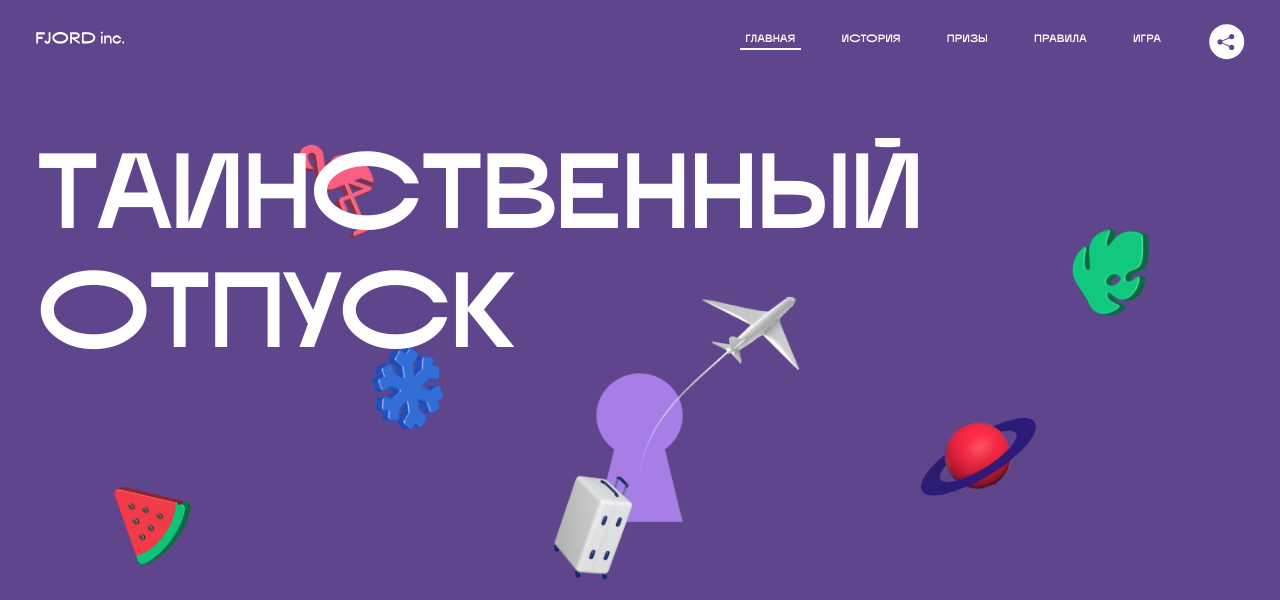
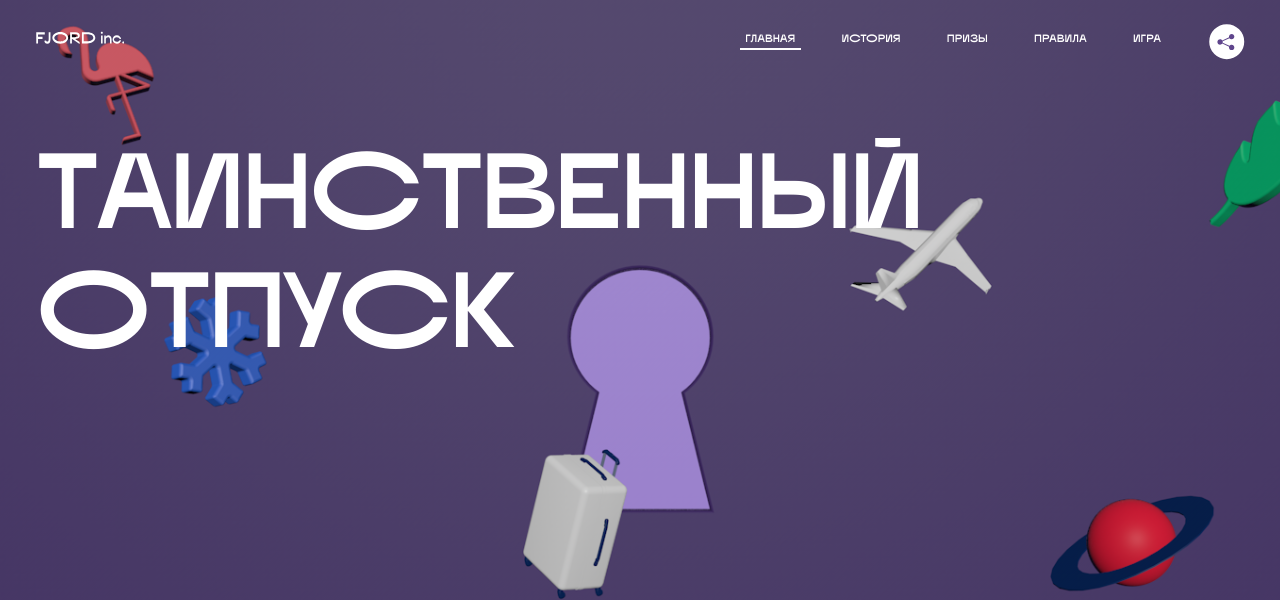
Before and after one commit to natalia127/1226841-magic-vacation-1, a website built with webpack: page source/index.html in a window 1280 px wide. Shown: the top 600 px of the page. Built offline with nearby package versions, Linux system fonts and the light colour scheme.

Commit message:
Готовим инфраструктуры и плоскости со сценами в Three.js

```diff
--- a/package.json
+++ b/package.json
@@ -57,6 +57,6 @@
   "dependencies": {
     "normalize.css": "8.0.1",
     "swiper": "5.3.8",
-    "three": "0.115.0"
+    "three": "^0.115.0"
   }
 }
--- a/source/index.html
+++ b/source/index.html
@@ -1613,6 +1613,8 @@
       </div>
     </section>
     <div class="jump-screen"></div>
+    <div class="three--screen">
+    </div>
 
   </main>
 
--- a/source/js/modules/animation/anim.js
+++ b/source/js/modules/animation/anim.js
@@ -27,9 +27,18 @@ import {AnimTimerGame} from './animScreenGame';
 
 import {addColorTheme} from './animScreenStoty';
 
+import {Anim3D,
+  setSettingsAnim3D} from './animWebGL/anim3D';
+
+setSettingsAnim3D();
+
 export const animChangeScreen = () => {
+  const anim3D = new Anim3D();
+
   let handlers = {
     [`anim${TOP}`]: (el) => {
+      anim3D.init();
+
       $(el).findEl(`.intro__message`).addClass(`intro__message--anim`);
       animJumpText($(el).findEl(`.intro__title`).$el, {
         property: `transform`,
@@ -43,6 +52,8 @@ export const animChangeScreen = () => {
       const animTimerGame = new AnimTimerGame($(el).findEl(`.game__counter`).$el);
     },
     [`anim${STORY}`]: (el, nameTheme = `dark-purple`) => {
+      anim3D.init(1);
+
       addColorTheme(nameTheme);
       $(el).findEl(`.slider`).addClass(`anim-pagination`);
     },
--- /dev/null
+++ b/source/js/modules/animation/animWebGL/anim3D.js
@@ -0,0 +1,78 @@
+import * as THREE from 'three';
+
+const basicUrlImg = `../../img/module-5/scenes-textures/`;
+const TEXTURE = Object.freeze({
+  scene0: {
+    url: `${basicUrlImg}scene-0.png`,
+    loadedTexture: null
+  },
+  scene1: {
+    url: `${basicUrlImg}scene-1.png`,
+    loadedTexture: null
+  },
+  scene2: {
+    url: `${basicUrlImg}scene-2.png`,
+    loadedTexture: null
+  },
+  scene3: {
+    url: `${basicUrlImg}scene-3.png`,
+    loadedTexture: null
+  },
+  scene4: {
+    url: `${basicUrlImg}scene-4.png`,
+    loadedTexture: null
+  },
+});
+export class Anim3D {
+  constructor() {
+    this.scene = new THREE.Scene();
+    this.currentScene = null;
+
+  }
+  init(numberScene = 0) {
+    this.currentScene = `scene${numberScene}`;
+    if (Anim3D.textures[this.currentScene].loadedTexture) {
+      this.renderScene();
+    } else {
+      this.initTexture();
+    }
+  }
+  initTexture() {
+    const manager = new THREE.LoadingManager();
+    let texture = new THREE.TextureLoader(manager).load(Anim3D.textures[this.currentScene].url);
+    manager.onLoad = () => {
+      Anim3D.textures[this.currentScene].loadedTexture = texture;
+      Anim3D.textures[this.currentScene].scene = new THREE.Scene();
+      const geometry = new THREE.PlaneGeometry(2048, 1024);
+      const material = new THREE.MeshBasicMaterial({map: Anim3D.textures[this.currentScene].loadedTexture});
+      const image = new THREE.Mesh(geometry, material);
+      Anim3D.textures[this.currentScene].scene.add(image);
+      this.renderScene();
+    };
+  }
+
+  renderScene() {
+    Anim3D.renderer.render(Anim3D.textures[this.currentScene].scene, Anim3D.camera);
+  }
+
+  static updateSize() {
+    Anim3D.renderer.setSize(window.innerWidth, window.innerHeight);
+    this.renderScene();
+  }
+}
+export const setSettingsAnim3D = () => {
+  Anim3D.textures = JSON.parse(JSON.stringify(TEXTURE));
+  Anim3D.camera = new THREE.PerspectiveCamera(45, window.innerWidth / window.innerHeight, 0.1, 1024);
+  Anim3D.renderer = new THREE.WebGLRenderer();
+  Anim3D.renderer.setPixelRatio(window.devicePixelRatio);
+  Anim3D.renderer.setSize(window.innerWidth, window.innerHeight);
+  Anim3D.camera.position.z = 1024;
+
+  window.addEventListener(`resize`, () => {
+    Anim3D.updateSize();
+  });
+
+  window.addEventListener(`load`, () => {
+    document.querySelector(`.three--screen`).appendChild(Anim3D.renderer.domElement);
+  });
+};
--- a/source/js/modules/slider.js
+++ b/source/js/modules/slider.js
@@ -1,9 +1,9 @@
 import Swiper from "swiper";
 import {addColorTheme} from "./animation/animScreenStoty";
+import {Anim3D} from "./animation/animWebGL/anim3D";
 export default () => {
   let storySlider;
-  let sliderContainer = document.getElementById(`story`);
-  sliderContainer.style.backgroundImage = `url('img/slide1.jpg'), linear-gradient(180deg, rgba(83, 65, 118, 0) 0%, #523E75 16.85%)`;
+  const anim3D = new Anim3D();
 
   const setSlider = function () {
     if (window.innerWidth / window.innerHeight < 1 || window.innerWidth < 769) {
@@ -21,26 +21,26 @@ export default () => {
               storySlider.activeIndex === 0 ||
               storySlider.activeIndex === 1
             ) {
-              sliderContainer.style.backgroundImage = `url('img/slide1.jpg'), linear-gradient(180deg, rgba(83, 65, 118, 0) 0%, #523E75 16.85%)`;
               addColorTheme(`dark-purple`);
+              anim3D.init(1);
             } else if (
               storySlider.activeIndex === 2 ||
               storySlider.activeIndex === 3
             ) {
-              sliderContainer.style.backgroundImage = `url('img/slide2.jpg'), linear-gradient(180deg, rgba(45, 54, 179, 0) 0%, #2A34B0 16.85%)`;
               addColorTheme(`dark-blue`);
+              anim3D.init(2);
             } else if (
               storySlider.activeIndex === 4 ||
               storySlider.activeIndex === 5
             ) {
-              sliderContainer.style.backgroundImage = `url('img/slide3.jpg'), linear-gradient(180deg, rgba(92, 138, 198, 0) 0%, #5183C4 16.85%)`;
               addColorTheme(`light-blue`);
+              anim3D.init(3);
             } else if (
               storySlider.activeIndex === 6 ||
               storySlider.activeIndex === 7
             ) {
-              sliderContainer.style.backgroundImage = `url('img/slide4.jpg'), linear-gradient(180deg, rgba(45, 39, 63, 0) 0%, #2F2A42 16.85%)`;
               addColorTheme(`dark-purple`);
+              anim3D.init(4);
             }
           },
           resize: () => {
@@ -76,17 +76,21 @@ export default () => {
         on: {
           slideChange: () => {
             if (storySlider.activeIndex === 0) {
-              sliderContainer.style.backgroundImage = `url('img/slide1.jpg')`;
               addColorTheme(`dark-purple`);
+              anim3D.init(1);
+
             } else if (storySlider.activeIndex === 2) {
-              sliderContainer.style.backgroundImage = `url('img/slide2.jpg')`;
               addColorTheme(`dark-blue`);
+              anim3D.init(2);
+
             } else if (storySlider.activeIndex === 4) {
-              sliderContainer.style.backgroundImage = `url('img/slide3.jpg')`;
               addColorTheme(`light-blue`);
+              anim3D.init(3);
+
             } else if (storySlider.activeIndex === 6) {
-              sliderContainer.style.backgroundImage = `url('img/slide4.jpg')`;
               addColorTheme(`dark-purple`);
+              anim3D.init(4);
+
             }
           },
           resize: () => {
--- a/source/scss/blocks/animation-screen.scss
+++ b/source/scss/blocks/animation-screen.scss
@@ -5,20 +5,8 @@
   align-items: center;
   width: 100%;
   height: 100%;
-  background-image: url("../img/scene.png");
   background-repeat: no-repeat;
   background-size: 100% auto;
   background-position: center;
 
-  @include retina {
-    background-image: url("../img/scene@2x.png");
-  }
-
-  @media (orientation: portrait) {
-    background-image: url("../img/scene-mob.png");
-
-    @include retina {
-      background-image: url("../img/scene-mob@2x.png");
-    }
-  }
 }
--- a/source/scss/blocks/screen.scss
+++ b/source/scss/blocks/screen.scss
@@ -367,8 +367,6 @@
 }
 
 .screen--story {
-  background-color: $c-dark;
-  background-image: url("../img/slide1.jpg"), url("../img/slide2.jpg"), url("../img/slide3.jpg"), url("../img/slide4.jpg");
   background-repeat: no-repeat;
   background-size: cover;
   background-position: center;
@@ -432,3 +430,11 @@
 .screen--rules {
   background-color: $c-dark;
 }
+
+.three--screen {
+  position: absolute;
+  top: 0;
+  bottom: 0;
+  left: 0;
+  right: 0;
+}
```
